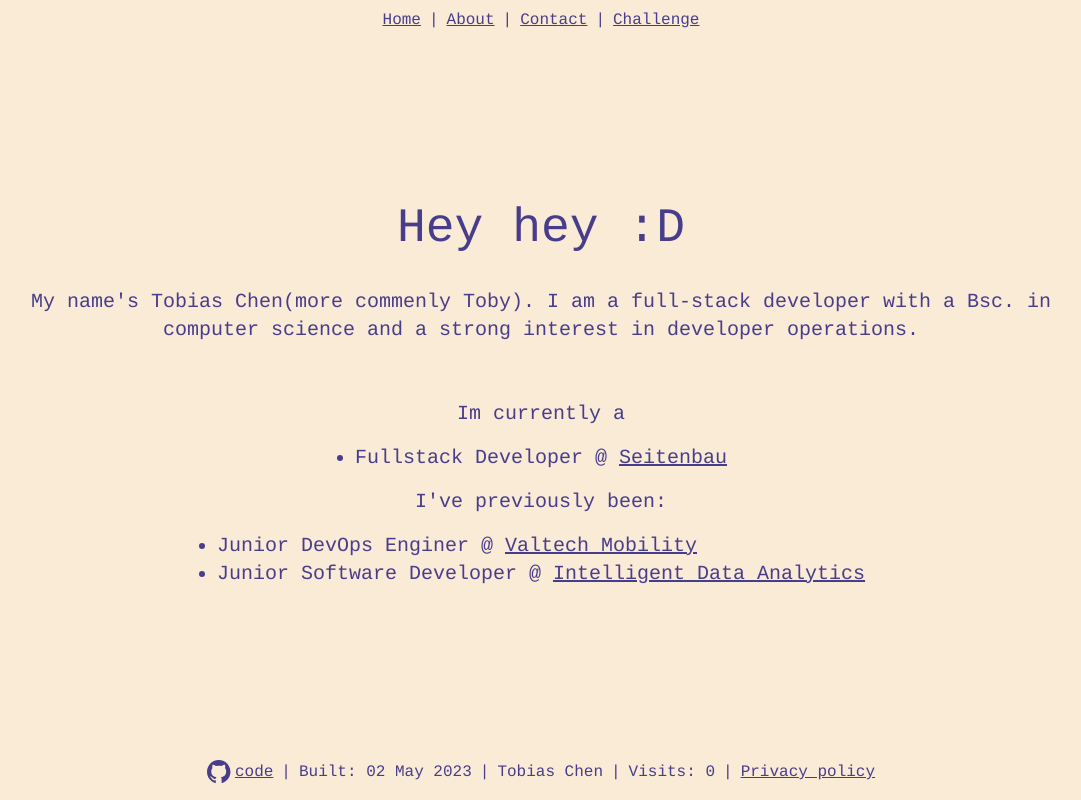
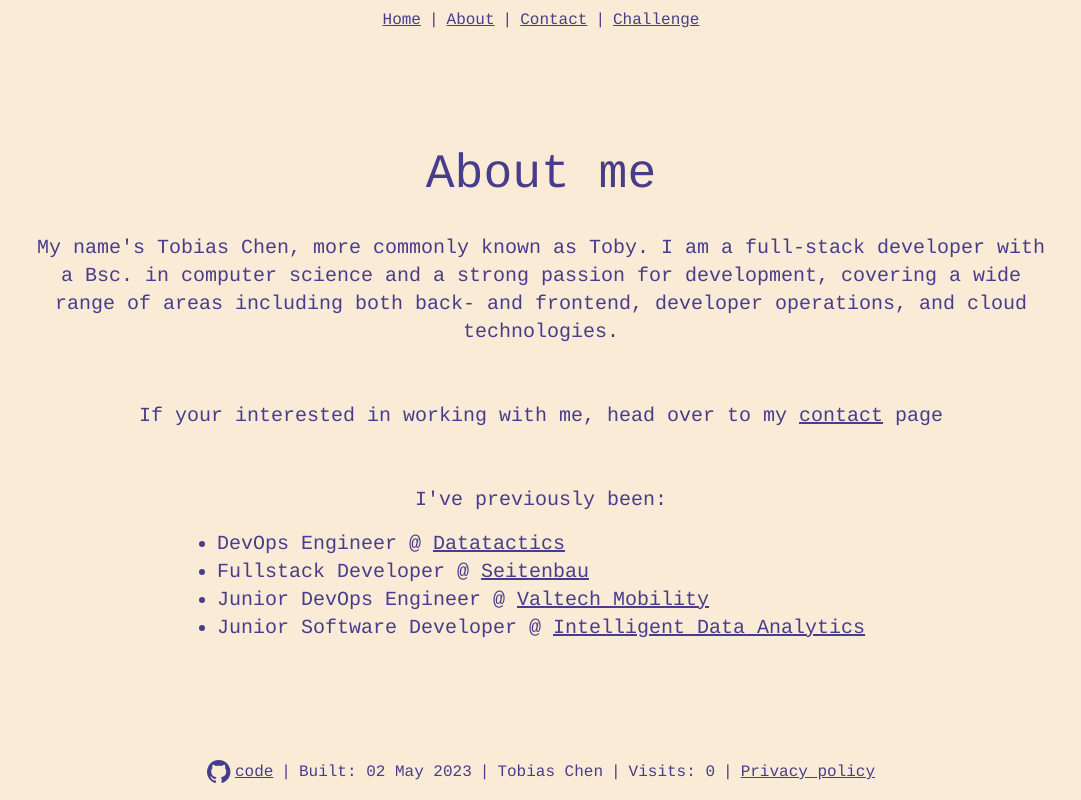
Before and after one commit to TobiasChen/toby-homepage, a React (Vite) app: page /about in a window 1280 px wide. Shown: the whole page, without its empty margins (99-1180 px from the left). Built offline with nearby package versions, Linux system fonts and the light colour scheme; no server answers.

Commit message:
Updated Previous Work Experience

```diff
--- a/src/About.tsx
+++ b/src/About.tsx
@@ -9,18 +9,16 @@ export default function About(prop: { title: string }) {
 
   return (
     <div className="main flex flex-col justify-center gap-4 grow max-w-5xl ml-12 mr-12">
-      <p className=" text-5xl text-center mb-5 font-normal">Hey hey :D</p>
-      <p className=" text-xl text-center mb-10">My name's Tobias Chen(more commenly Toby). I am a full-stack developer with a Bsc. in computer science and a strong interest in developer operations.</p>
-      <p className=" text-xl text-center">Im currently a</p>
-      <div className="text-center">
-        <ul className="text-xl text-left inline-block list-disc">
-            <li>Fullstack Developer @ <a href="www.seitenbau.com" rel="noopener noreferrer" target="_blank">Seitenbau</a></li>
-        </ul>
-      </div>
+      <p className=" text-5xl text-center mb-5 font-normal">About me</p>
+      <p className=" text-xl text-center mb-10">My name's Tobias Chen, more commonly known as Toby. I am a full-stack developer with a Bsc. in computer science and
+       a strong passion for development, covering a wide range of areas including both back- and frontend, developer operations, and cloud technologies.</p>
+      <p className=" text-xl text-center mb-10">If your interested in working with me, head over to my <Link to={"/contact"}>contact</Link> page</p>
       <p className=" text-xl text-center">I've previously been:</p>
       <div className="text-center">
         <ul className="text-xl text-left inline-block list-disc">
-            <li>Junior DevOps Enginer @ <a href="www.valtech-mobility.de" rel="noopener noreferrer" target="_blank">Valtech Mobility</a></li>
+            <li>DevOps Engineer @ <a href="www.datatactics.de" rel="noopener noreferrer" target="_blank">Datatactics</a></li>
+            <li>Fullstack Developer @ <a href="www.seitenbau.com" rel="noopener noreferrer" target="_blank">Seitenbau</a></li>
+            <li>Junior DevOps Engineer @ <a href="www.valtech-mobility.de" rel="noopener noreferrer" target="_blank">Valtech Mobility</a></li>
             <li>Junior Software Developer @ <a href="www.ida-sds.com" rel="noopener noreferrer" target="_blank">Intelligent Data Analytics</a></li>
         </ul>
       </div>
```
